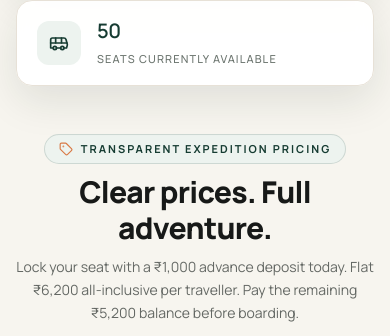
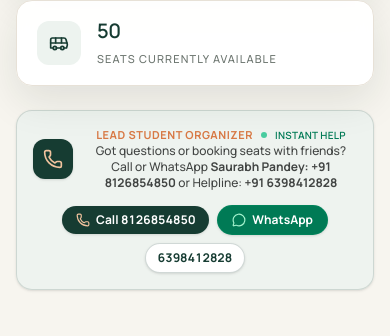
Before and after one commit to sumit07122/Escape, a Next.js app: page / in a window 390 px wide. Shown: the part 1308-1644 px from the top of the page. Built offline with nearby package versions, Linux system fonts and the light colour scheme; no server answers; the database is empty; a web font is replaced by a local one.

Commit message:
feat: replace organizer phone with 8126854850 and add dedicated coordinator contact div in homepage body

```diff
--- a/scripts/sync-pricing-db.js
+++ b/scripts/sync-pricing-db.js
@@ -13,30 +13,31 @@ async function syncAllPricing() {
       groupPackagePrice: 5800,
       groupSizeThreshold: 3,
       depositPrice: 1000,
-      totalCapacity: 75,
+      totalCapacity: 50,
       departureDate: '2026-12-24',
       returnDate: '2026-12-29',
       reportingTime: '07:00 PM',
       pickupLocation: 'Near Main Gate (NH-2), Mathura',
+      emergencyHelplines: ['8126854850', '6398412828'],
     },
     create: {
       id: 'global',
       tripTitle: 'Himalayan Escape 2026',
-      subtitle: 'Five days from the plains to the peaks. Find snow trails in Manali, pine-scented evenings in Kasol, and a new crew for the journey.',
+      subtitle: 'Six days from the plains to the peaks. Find snow trails in Manali, pine-scented evenings in Kasol, and a new crew for the journey.',
       packagePrice: 6200,
       groupPackagePrice: 5800,
       groupSizeThreshold: 3,
       depositPrice: 1000,
-      totalCapacity: 75,
+      totalCapacity: 50,
       departureDate: '2026-12-24',
       returnDate: '2026-12-29',
       reportingTime: '07:00 PM',
       pickupLocation: 'Near Main Gate (NH-2), Mathura',
-      emergencyHelplines: ['6398412828', '8126854850'],
+      emergencyHelplines: ['8126854850', '6398412828'],
       announcementActive: false,
     },
   });
-  console.log('TripConfig updated to 6200 / 5800 / 1000 / 75.');
+  console.log('TripConfig updated to 6200 / 5800 / 1000 / 50.');
 
   // 2. Update master Trip
   const trip = await prisma.trip.findFirst();
@@ -61,9 +62,9 @@ async function syncAllPricing() {
     { key: 'price_group', value: '5800' },
     { key: 'group_size_threshold', value: '3' },
     { key: 'price_reservation', value: '1000' },
-    { key: 'trip_capacity', value: '75' },
-    { key: 'departure_date', value: '2026-10-24' },
-    { key: 'return_date', value: '2026-10-28' },
+    { key: 'trip_capacity', value: '50' },
+    { key: 'departure_date', value: '2026-12-24' },
+    { key: 'return_date', value: '2026-12-29' },
   ];
 
   for (const s of settingsToUpdate) {
@@ -78,10 +79,10 @@ async function syncAllPricing() {
   // 4. Update globalSettings
   await prisma.globalSettings.upsert({
     where: { id: 'global_default' },
-    update: { tripCapacity: 75 },
-    create: { id: 'global_default', tripCapacity: 75 },
+    update: { tripCapacity: 50 },
+    create: { id: 'global_default', tripCapacity: 50 },
   });
-  console.log('GlobalSettings capacity updated to 75.');
+  console.log('GlobalSettings capacity updated to 50.');
 
   console.log('Pricing sync complete!');
 }
--- a/src/app/page.tsx
+++ b/src/app/page.tsx
@@ -183,6 +183,55 @@ export default async function HomePage() {
             <div><strong className="block text-xl font-semibold tracking-tight text-[#163C32]">{value}</strong><span className="text-[11px] font-medium uppercase tracking-[0.1em] text-[#6c756f]">{label}</span></div>
           </div>
         ))}
+      </div>
+
+      {/* ======================================================== */}
+      {/* QUICK STUDENT COORDINATOR CONTACT BAR (IN BODY)          */}
+      {/* ======================================================== */}
+      <div className="mx-auto mt-6 w-full max-w-5xl px-4 sm:px-6">
+        <div className="flex flex-col sm:flex-row items-center justify-between gap-3.5 rounded-2xl border border-[#163C32]/15 bg-[#edf3ef]/85 p-4 sm:px-6 sm:py-3.5 shadow-sm backdrop-blur">
+          <div className="flex items-center gap-3 text-center sm:text-left">
+            <div className="flex h-10 w-10 shrink-0 items-center justify-center rounded-xl bg-[#163C32] text-white shadow-sm">
+              <Phone className="h-5 w-5 text-[#f1c39e]" />
+            </div>
+            <div>
+              <div className="flex items-center justify-center sm:justify-start gap-2">
+                <span className="text-[11px] font-bold uppercase tracking-wider text-[#D87945]">Lead Student Organizer</span>
+                <span className="h-1.5 w-1.5 rounded-full bg-emerald-500 animate-pulse" />
+                <span className="text-[10px] font-semibold text-emerald-700 uppercase tracking-wide">Instant Help</span>
+              </div>
+              <p className="text-xs text-[#171918]/80 font-medium">
+                Got questions or booking seats with friends? Call or WhatsApp <strong>Saurabh Pandey: +91 8126854850</strong> or Helpline: <strong>+91 6398412828</strong>
+              </p>
+            </div>
+          </div>
+
+          <div className="flex flex-wrap items-center justify-center gap-2 shrink-0 font-semibold tabular-nums">
+            <a
+              href="tel:8126854850"
+              className="inline-flex items-center gap-1.5 rounded-full bg-[#163C32] px-3.5 py-1.5 text-xs font-bold text-white shadow transition-all hover:bg-[#1f5245] hover:scale-105 active:scale-95"
+            >
+              <Phone className="h-3.5 w-3.5 text-[#f1c39e]" />
+              <span>Call 8126854850</span>
+            </a>
+            <a
+              href="https://wa.me/918126854850?text=Hi%20Saurabh,%20I'm%20interested%20in%20the%20Himalayan%20Escape%20trip."
+              target="_blank"
+              rel="noopener noreferrer"
+              className="inline-flex items-center gap-1.5 rounded-full border border-emerald-600/30 bg-emerald-700 px-3.5 py-1.5 text-xs font-bold text-white shadow transition-all hover:bg-emerald-600 hover:scale-105 active:scale-95"
+            >
+              <MessageCircle className="h-3.5 w-3.5 text-emerald-200" />
+              <span>WhatsApp</span>
+            </a>
+            <a
+              href="tel:6398412828"
+              className="inline-flex items-center gap-1.5 rounded-full border border-[#163C32]/20 bg-white px-3 py-1.5 text-xs font-bold text-[#163C32] shadow-sm transition-all hover:bg-stone-50 hover:scale-105 active:scale-95"
+              title="Alternative Helpline"
+            >
+              <span>6398412828</span>
+            </a>
+          </div>
+        </div>
       </div>
 
       {/* ======================================================== */}
--- a/src/lib/constants.ts
+++ b/src/lib/constants.ts
@@ -28,12 +28,12 @@ export const PRICING_DEFAULTS = {
 
 export const CONTACT_INFO = {
   organizerName: 'Saurabh Pandey',
-  organizerPhone: '8273352419',
-  coordinatorPhone1: '8273352419',
+  organizerPhone: '8126854850',
+  coordinatorPhone1: '8126854850',
   coordinatorPhone2: '6398412828',
-  whatsapp1: '918273352419',
+  whatsapp1: '918126854850',
   whatsapp2: '916398412828',
-  emergencyCoordinator: '8273352419',
+  emergencyCoordinator: '8126854850',
   emergencySupport: '6398412828',
   police: '100',
   ambulance: '108',
--- a/src/lib/trip-config-shared.ts
+++ b/src/lib/trip-config-shared.ts
@@ -34,7 +34,7 @@ export const DEFAULT_TRIP_CONFIG: TripConfigData = {
   returnDate: '2026-12-29',
   reportingTime: '01:00 PM',
   pickupLocation: 'Near Main Gate (NH-2), Mathura',
-  emergencyHelplines: ['8273352419', '6398412828', '8126854850'],
+  emergencyHelplines: ['8126854850', '6398412828'],
   announcementBanner: 'Reporting time updated: Buses will depart from NH-2 gate at 8:00 PM sharp.',
   announcementActive: false,
   customSeatsDisplayEnabled: false,
```
